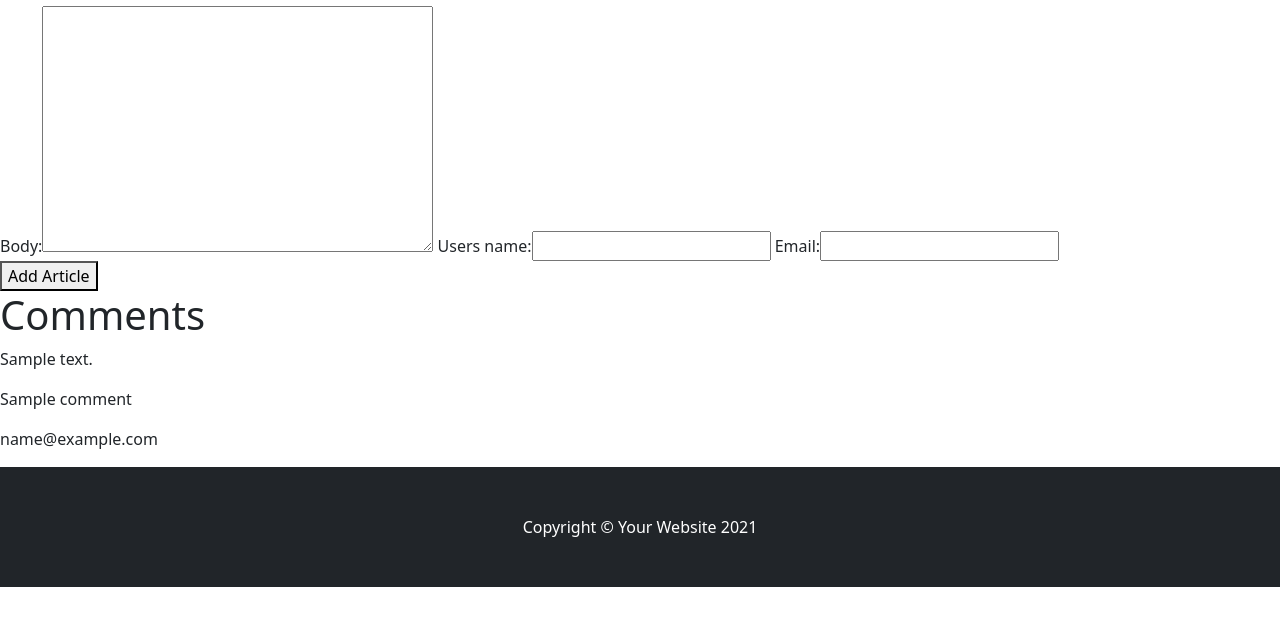
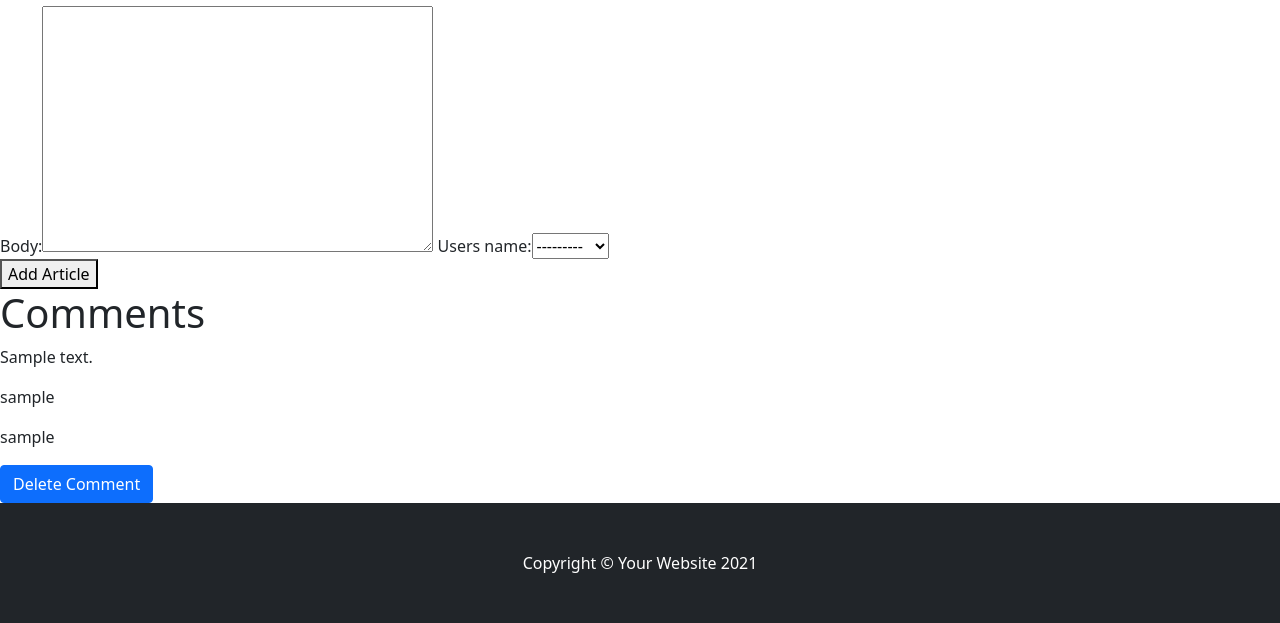
Before and after one commit to sams4566/football-news, a Django app: page /article/1 in a window 1280 px wide. Shown: the part 386-1009 px from the top of the page. Before the commit the page ends 973 px from the top, so only its background shows below. Run offline with Django 3.2, Linux system fonts and the light colour scheme; a user stored in the database is signed in; tables that the repository leaves empty hold one stand-in row (values such as "Sample post"); some libraries are stand-ins or nearby versions.

Commit message:
Add delete comment function along with deleting comments specific to the user

```diff
--- a/football_news/urls.py
+++ b/football_news/urls.py
@@ -24,4 +24,5 @@ urlpatterns = [
     path('add', views.add_article, name='add_article'),
     path('article/<article_id>', views.view_article, name='view_article'),
     path('delete/<article_id>', views.delete_article, name='delete_article'),
+    path('delete1/<comment_id>', views.delete_comment, name='delete_comment'),
 ]
--- a/news/forms.py
+++ b/news/forms.py
@@ -9,4 +9,4 @@ class ArticleForm(forms.ModelForm):
 class CommentForm(forms.ModelForm):
     class Meta:
         model = Comment
-        fields = ('body', 'users_name', 'email',)
+        fields = ('body', 'users_name',)
--- a/news/models.py
+++ b/news/models.py
@@ -19,8 +19,7 @@ class Comment(models.Model):
     post = models.ForeignKey(Article, on_delete=models.CASCADE, related_name="post_comment")
     body = models.TextField()
     time_created_comment = models.DateTimeField(auto_now_add=True)
-    users_name = models.CharField(max_length=100)
-    email = models.EmailField()
+    users_name = models.ForeignKey(User, on_delete=models.CASCADE, related_name="users_name")
 
     def __str__(self):
         return self.body
--- a/news/views.py
+++ b/news/views.py
@@ -1,6 +1,7 @@
 from django.shortcuts import redirect, render, get_object_or_404
 from .models import Article, Comment
 from .forms import ArticleForm, CommentForm
+from django.contrib.auth.models import User
 
 def display_articles(request):
     articles = Article.objects.all().filter(approved=True)
@@ -28,7 +29,6 @@ def add_article(request):
     # return render(request, 'add_article.html')
 
 def view_article(request, article_id, *args, **kwargs):
-
     article = get_object_or_404(Article, id=article_id)
     comments = article.post_comment.order_by('time_created_comment')
     if request.method == 'POST':
@@ -37,7 +37,6 @@ def view_article(request, article_id, *args, **kwargs):
             obj = Comment()
             obj.body = form.cleaned_data['body']
             obj.users_name = form.cleaned_data['users_name']
-            obj.email = form.cleaned_data['email']
             obj.post = article
             obj.save()
             return redirect('view_article', article_id=article_id)
@@ -54,3 +53,9 @@ def delete_article(request, article_id):
     article = get_object_or_404(Article, id=article_id)
     article.delete()
     return redirect('display_articles')
+
+def delete_comment(request, comment_id, *args, **kwargs):
+    comment = get_object_or_404(Comment, id=comment_id)
+    article_id = comment.post_id
+    comment.delete()
+    return redirect('view_article', article_id=article_id)
--- a/templates/article.html
+++ b/templates/article.html
@@ -35,9 +35,14 @@
     <h1>Comments</h1>
     <div>
         {% for comment in comments %}
-        <p>{{ comment.body }}</p>
-        <p>{{ comment.users_name }}</p>
-        <p>{{ comment.email }}</p>
+
+            <p>{{ comment.body }}</p>
+            <p>{{ comment.users_name }}</p>
+            <!-- <p>{{ user.username }}</p> -->
+            <p>{{ article.author }}</p>
+            {% if user == comment.users_name %}
+            <a class="btn btn-primary" href="/delete1/{{ comment.id }}">Delete Comment</a>
+            {% endif %}
         {% endfor %}
     </div>
 </div>
--- a/templates/index.html
+++ b/templates/index.html
@@ -25,7 +25,9 @@
                     <h2 class="card-title">{{ article.headline }}</h2>
                     <p class="card-text">Lorem ipsum dolor sit amet, consectetur adipisicing elit. Reiciendis aliquid atque, nulla? Quos cum ex quis soluta, a laboriosam. Dicta expedita corporis animi vero voluptate voluptatibus possimus, veniam magni quis!</p>
                     <a class="btn btn-primary" href="/article/{{ article.id }}">Read more →</a>
+                    {% if user == article.author %}
                     <a class="btn btn-primary" href="/delete/{{ article.id }}">Delete Article</a>
+                    {% endif %}
                 </div>
             </div>
             {% endfor %}
```
Also changed, not shown: news/migrations/0001_initial.py, news/migrations/0002_auto_20211110_1716.py (deleted), news/migrations/0002_remove_comment_email.py (added).
